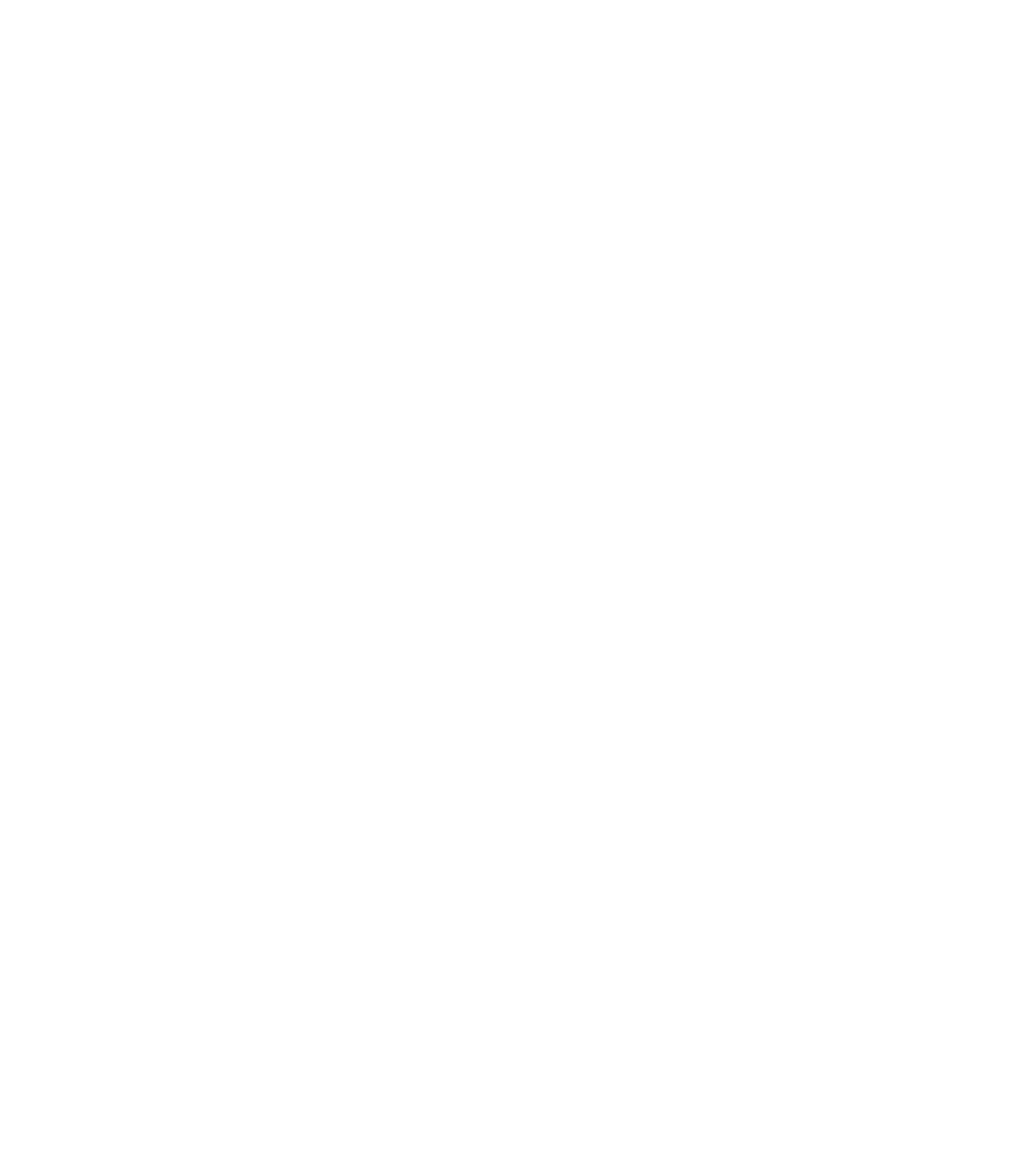
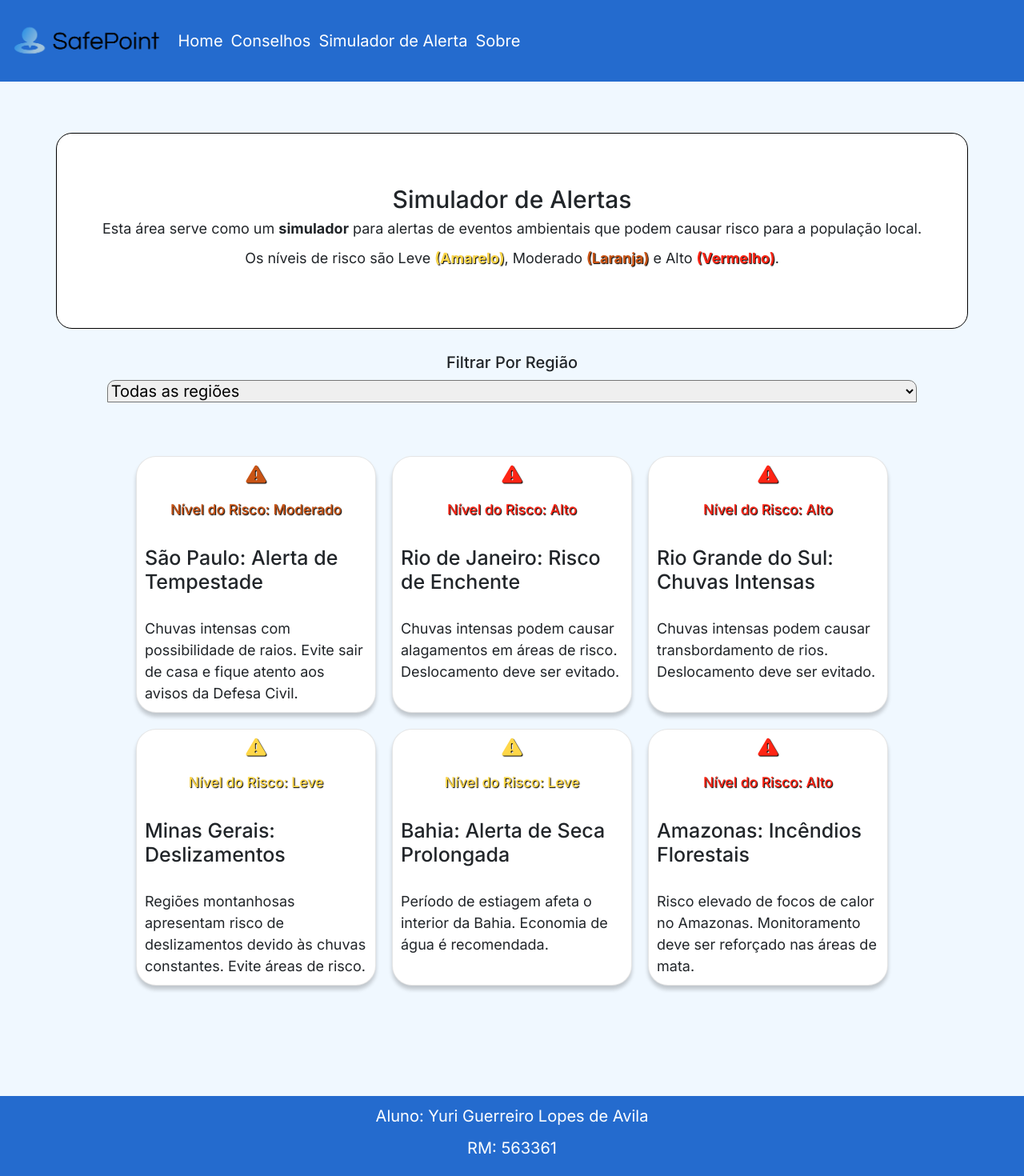
Before and after one commit to Yuri-GL-Avila/SafePoint, a plain HTML site: page assets/pages/alertas.html in a window 1280 px wide. Shown: the whole page at 80% size. Before the commit the page ends 800 px from the top, so only its background shows below. Drawn offline with nearby package versions, Linux system fonts and the light colour scheme.

Commit message:
finalizada a pagina sobre e adicionado a pagina de alertas

```diff
--- /dev/null
+++ b/assets/JS/alertas.js
@@ -0,0 +1,13 @@
+function filtrarAlertas() {
+    const estadoSelecionado = document.getElementById("estado").value;
+    const alertas = document.querySelectorAll(".card-alerta");
+
+    alertas.forEach(card => {
+        const estado = card.getAttribute("data-estado");
+        if (estadoSelecionado === "todos" || estado === estadoSelecionado) {
+            card.style.display = "block";
+        } else {
+            card.style.display = "none";
+        }
+    });
+}
--- a/assets/pages/alertas.html
+++ b/assets/pages/alertas.html
@@ -0,0 +1,166 @@
+<!DOCTYPE html>
+<html lang="pt-BR">
+
+<head>
+    <meta charset="UTF-8">
+    <meta name="viewport" content="width=device-width, initial-scale=1.0">
+    <title>SafePoint - Alertas</title>
+    <!-- link com o JS -->
+    <script src="../JS/alertas.js"></script>
+    <!-- link com o JS -->
+
+    <!-- link com o google fonts -->
+    <link rel="preconnect" href="https://fonts.googleapis.com">
+    <link rel="preconnect" href="https://fonts.gstatic.com" crossorigin>
+    <link
+        href="https://fonts.googleapis.com/css2?family=Inter:ital,opsz,wght@0,14..32,100..900;1,14..32,100..900&display=swap"
+        rel="stylesheet">
+    <!-- link com o google fonts -->
+
+    <!-- link com o icons -->
+    <script src="https://kit.fontawesome.com/1cdde05848.js" crossorigin="anonymous"></script>
+    <!-- link com o icons -->
+
+    <!-- link com o bootstrap -->
+    <link href="https://cdn.jsdelivr.net/npm/bootstrap@5.3.6/dist/css/bootstrap.min.css" rel="stylesheet"
+        integrity="sha384-4Q6Gf2aSP4eDXB8Miphtr37CMZZQ5oXLH2yaXMJ2w8e2ZtHTl7GptT4jmndRuHDT" crossorigin="anonymous">
+    <!-- link com o bootstrap -->
+
+    <!-- link com o meu CSS -->
+    <link rel="stylesheet" href="../styles/style.css">
+    <!-- link com o meu CSS -->
+</head>
+
+<body>
+    <!-- cabeçalho -->
+    <nav class="navbar navbar-expand-lg">
+        <div class="container-fluid">
+            <a class="navbar-brand" href="../../index.html"><img src="../images/default.png"
+                    alt="logotipo em formato de pinpoint escrito SafePoint ao lado" class="logotipo"></a>
+            <button class="navbar-toggler" type="button" data-bs-toggle="collapse" data-bs-target="#navbarNav"
+                aria-controls="navbarNav" aria-expanded="false" aria-label="Toggle navigation">
+                <span class="navbar-toggler-icon"></span>
+            </button>
+            <div class="collapse navbar-collapse" id="navbarNav">
+                <ul class="navbar-nav">
+                    <li class="nav-item">
+                        <a class="nav-link" aria-current="page" href="../../index.html">Home</a>
+                    </li>
+                    <li class="nav-item">
+                        <a class="nav-link" href="./conselhos.html">Conselhos</a>
+                    </li>
+                    <li class="nav-item">
+                        <a class="nav-link" href="./alertas.html">Simulador de Alerta</a>
+                    </li>
+                    <li class="nav-item">
+                        <a class="nav-link" href="./sobre.html">Sobre</a>
+                    </li>
+                </ul>
+            </div>
+        </div>
+    </nav>
+
+    <!-- cabeçalho -->
+
+    <main>
+
+
+        <div class="container alerta-titulo">
+            <h1>Simulador de Alertas</h1>
+            <p>Esta área serve como um <strong>simulador</strong> para alertas de eventos ambientais que podem causar
+                risco para a população local.</p>
+            <p>Os níveis de risco são Leve <strong class="perigo-amarelo">(Amarelo)</strong>, Moderado <strong class="perigo-laranja">(Laranja)</strong> e Alto <strong class="perigo-vermelho">(Vermelho)</strong>.</p>
+        </div>
+
+        <section class="container select-filtro my-5">
+            <h2 class="mb-3">Filtrar Por Região</h2>
+            <select id="estado" class="select-estado" onchange="filtrarAlertas()">
+                <option value="todos">Todas as regiões</option>
+                <option value="sp">São Paulo</option>
+                <option value="rj">Rio de Janeiro</option>
+                <option value="rs">Rio Grande do Sul</option>
+                <option value="ba">Bahia</option>
+                <option value="mg">Minas Gerais</option>
+                <option value="am">Amazonas</option>
+                <!-- Adicione mais conforme necessário -->
+            </select>
+
+            <section class="cards-alerta-section row" id="alertaContainer">
+                <article class="card-alerta col-12 col-sm12 col-md-6 col-lg-4" data-estado="sp">
+                    <div class="card-body">
+                        <i class="fa-solid fa-triangle-exclamation perigo-laranja"></i>
+                        <h3 class="perigo-laranja">Nível do Risco: Moderado</h3>
+                        <h5 class="card-title">São Paulo: Alerta de Tempestade</h5>
+                        <p class="card-text">Chuvas intensas com possibilidade de raios. Evite sair de casa e fique atento aos avisos da Defesa Civil.</p>
+                    </div>
+                </article>
+
+                <article class="card-alerta col-12 col-sm12 col-md-6 col-lg-4" data-estado="rj">
+                    <div class="card-body">
+                        <i class="fa-solid fa-triangle-exclamation perigo-vermelho"></i>
+                        <h3 class="perigo-vermelho">Nível do Risco: Alto</h3>
+                        <h5 class="card-title">Rio de Janeiro: Risco de Enchente </h5>
+                        <p class="card-text">Chuvas intensas podem causar alagamentos em áreas de risco. Deslocamento deve ser evitado.</p>
+                    </div>
+                </article>
+
+                <article class="card-alerta col-12 col-sm12 col-md-6 col-lg-4" data-estado="rs">
+                    <div class="card-body">
+                        <i class="fa-solid fa-triangle-exclamation perigo-vermelho"></i>
+                        <h3 class="perigo-vermelho">Nível do Risco: Alto</h3>
+                        <h5 class="card-title">Rio Grande do Sul: Chuvas Intensas</h5>
+                        <p class="card-text">Chuvas intensas podem causar transbordamento de rios.
+                            Deslocamento deve ser evitado.</p>
+                    </div>
+                </article>
+
+                <article class="card-alerta col-12 col-sm12 col-md-6 col-lg-4" data-estado="mg">
+                    <div class="card-body">
+                        <i class="fa-solid fa-triangle-exclamation perigo-amarelo"></i>
+                        <h3 class="perigo-amarelo">Nível do Risco: Leve</h3>
+                        <h5 class="card-title">Minas Gerais: Deslizamentos</h5>
+                        <p class="card-text">Regiões montanhosas apresentam risco de deslizamentos devido às chuvas constantes. Evite áreas de risco.</p>
+                    </div>
+                </article>
+
+                <article class="card-alerta col-12 col-sm12 col-md-6 col-lg-4" data-estado="ba">
+                    <div class="card-body">
+                        <i class="fa-solid fa-triangle-exclamation perigo-amarelo"></i>
+                        <h3 class="perigo-amarelo">Nível do Risco: Leve</h3>
+                        <h5 class="card-title">Bahia: Alerta de Seca Prolongada</h5>
+                        <p class="card-text">Período de estiagem afeta o interior da Bahia. Economia de água é
+                            recomendada.</p>
+                    </div>
+                </article>
+
+                <article class="card-alerta col-12 col-sm12 col-md-6 col-lg-4" data-estado="am">
+                    <div class="card-body">
+                        <i class="fa-solid fa-triangle-exclamation perigo-vermelho"></i>
+                        <h3 class="perigo-vermelho">Nível do Risco: Alto</h3>
+                        <h5 class="card-title">Amazonas: Incêndios Florestais</h5>
+                        <p class="card-text">Risco elevado de focos de calor no Amazonas. Monitoramento deve ser reforçado nas áreas de mata.
+                        </p>
+                    </div>
+                </article>
+
+            </section>
+
+
+
+
+    </main>
+
+    <!-- footer -->
+    <footer class="rodape">
+        <p>Aluno: Yuri Guerreiro Lopes de Avila</p>
+        <p>RM: 563361</p>
+    </footer>
+    <!-- footer -->
+
+
+    <script src="https://cdn.jsdelivr.net/npm/bootstrap@5.3.6/dist/js/bootstrap.bundle.min.js"
+        integrity="sha384-j1CDi7MgGQ12Z7Qab0qlWQ/Qqz24Gc6BM0thvEMVjHnfYGF0rmFCozFSxQBxwHKO"
+        crossorigin="anonymous"></script>
+</body>
+
+</html>
--- a/assets/styles/style.css
+++ b/assets/styles/style.css
@@ -8,7 +8,13 @@
 :root {
     /* varibles */
     --font-padrao: "Inter", sans-serif;
-
+    --bg-padrao: #F0F8FF;
+    --cor-nav-e-btn: #246BCE;
+    --cor-btn-hover: #1f4aa7;
+    --cor-texto-escuro: #000;
+    --cor-texto-claro: #fff;
+    --cor-box-shadow: rgb(0, 0, 0, 0.2);
+    --cor-border: rgb(0, 0, 0, 0.1);
 }
 
 html {
@@ -18,17 +24,17 @@ html {
 body {
     font-size: 16px;
     font-family: var(--font-padrao);
-    background-color: #F0F8FF;
+    background-color: var(--bg-padrao);
 }
 
 /* barra de navegação */
 .navbar {
-    background-color: #246BCE;
+    background-color: var(--cor-nav-e-btn);
 }
 
 .nav-item a {
     font-size: 2rem;
-    color: #fff;
+    color: var(--cor-texto-claro);
 }
 
 .navbar-toggler-icon {
@@ -56,7 +62,7 @@ body {
     display: flex;
     flex-direction: column;
     padding: 10% 5%;
-    color: #fff;
+    color: var(--cor-texto-claro);
     text-shadow: 2px 2px 2px #000;
     font-size: 1.8rem;
 }
@@ -69,8 +75,8 @@ body {
 
 .hero-div a {
     text-decoration: none;
-    color: #fff;
-    background-color: #246BCE;
+    color: var(--cor-texto-claro);
+    background-color: var(--cor-nav-e-btn);
     width: 20rem;
     padding: 10px 20px;
     margin-top: 20px;
@@ -80,7 +86,7 @@ body {
 }
 
 .hero-div a:hover {
-    background-color: #1f4aa7;
+    background-color: var(--cor-btn-hover);
 }
 /* hero */
 
@@ -92,10 +98,10 @@ body {
     padding: 20px 20px;
     text-align: center;
     border-radius: 20px;
-    box-shadow: 5px 5px 3px #ccc;
-    background-color: #246BCE;
-    color: #fff;
-    text-shadow: 2px 2px 2px #000;
+    box-shadow: 0px 5px 3px var(--cor-box-shadow);
+    border: 1px solid var(--cor-border);
+    background-color: var(--cor-texto-claro);
+    color: var(--cor-texto-escuro);
 }
 
 .cards-section {
@@ -109,13 +115,14 @@ body {
 }
 
 .card {
-    background-color: #fff;
+    background-color: var(--cor-texto-claro);
     max-height: 30%;
     width: 300px;
     padding: 0;
     margin: 10px;
     border-radius: 25px;
-    box-shadow: 0 5px 5px rgba(0, 0, 0, 0.1);
+    border: 1px solid var(--cor-border);
+    box-shadow: 0 5px 5px var(--cor-box-shadow);
 }
 @media (max-width: 768px) {
     .card {
@@ -163,7 +170,7 @@ body {
     width: 100%;
     height: 100px;
     background-color: #246BCE;
-    color: #fff;
+    color: var(--cor-texto-claro);
     font-size: 2rem;
     display: flex;
     flex-direction: column;
@@ -177,7 +184,9 @@ body {
 
 /* página de conselhos */
 .conselhos-desc {
-    background-color: #ccc;
+    background-color: var(--cor-texto-claro);
+    box-shadow: 0 5px 3px rgb(0, 0, 0, 0.2);
+    border: 1px solid var(--cor-border);
     text-align: center;
     max-width: 90%;
     padding: 5% 0;
@@ -196,7 +205,7 @@ body {
 .btn-colapsavel {
     border: solid 1px #000;
     font-size: 2.2rem;
-    color: #000;
+    color: var(--cor-texto-escuro);
 }
 
 
@@ -215,11 +224,11 @@ body {
 } */
 #incendio-btn:hover {
     background-color: #FF9393;
-    border: 1px solid #FF3324;
+    border: 1px solid #FF2515;
 }
 #incendio-btn[aria-expanded="true"] {
     background-color: #FF9393;
-    border: 1px solid #FF3324;
+    border: 1px solid #FF2515;
 }
 
 /* #tempestade-btn {
@@ -260,7 +269,7 @@ body {
 #incendioCollapse {
     background-color: #FF9393;
     border-radius: 15px;
-    box-shadow: 2px 2px 5px #FF3324;
+    box-shadow: 2px 2px 5px #FF2515;
 }
 #tempestadeCollapse {
     background-color: #FFFFB6;
@@ -289,4 +298,113 @@ body {
     padding: 10%;
 }
 
+.sobre-titulo {
+    text-align: center;
+    background-color: var(--cor-texto-claro);
+    border-radius: 20px;
+    border: 1px solid var(--cor-border);
+    box-shadow: 0px 3px 5px var(--cor-box-shadow);
+    padding: 20px;
+}
+.sobre-titulo h1 {
+    font-size: 3.5rem;
+}
+.sobre-titulo p {
+    font-size: 2rem;
+}
+
+.sobre-paragrafo {
+    background-color: var(--cor-texto-claro);
+    border-radius: 20px;
+    border: 1px solid var(--cor-border);
+    box-shadow: 0px 3px 5px var(--cor-box-shadow);
+    padding: 10px;
+}
+.sobre-paragrafo h2 {
+    font-size: 2.2rem;
+}
+.sobre-paragrafo p {
+    font-size: 1.8rem;
+}
+
 /* fim da página sobre */
+
+/* página de alertas */
+    .alerta-titulo {
+        text-align: center;
+        padding: 5% 0;
+        margin-top: 5%;
+        border-radius: 20px;
+        border: 1px solid  #000;
+        background-color: var(--cor-texto-claro);
+    }
+
+    .alerta-titulo h1 {
+        font-size: 3rem;
+    }
+    .alerta-titulo p {
+        font-size: 1.8rem;
+    }
+
+    .perigo-amarelo {
+        color: #FFD748;
+        text-shadow: 1px 1px 1px #000;
+    }
+    .perigo-laranja {
+        color: #C95415;
+        text-shadow: 1px 1px 1px #000;
+    }
+    .perigo-vermelho {
+        color: #FF2515;
+        text-shadow: 1px 1px 1px #000;
+    }
+
+    .select-filtro {
+        display: flex;
+        flex-direction: column;
+        align-items: center;
+    }
+
+    .select-estado {
+        margin: 0 0 5%;
+        width: 90%;
+        font-size: 2rem;
+        border-radius: 10px 10px 0 0;
+        cursor: pointer;
+    }
+
+    .cards-alerta-section {
+        display: flex;
+        justify-content: center;
+    }
+
+    .card-alerta {
+        background-color: var(--cor-texto-claro);
+        max-height: 30%;
+        width: 300px;
+        padding: 0;
+        margin: 10px;
+        border-radius: 25px;
+        box-shadow: 0 5px 5px var(--cor-box-shadow);
+        border: 1px solid var(--cor-border);
+    }
+    .card-alerta:hover {
+        transform: scale(1.05);
+        transition: 0.2s;
+    }
+
+    .card-alerta i {
+        font-size: 2.5rem;
+        padding-top: 10px;
+    }
+    .card-alerta h3 {
+        margin: none;
+    }
+    .card-alerta h5 {
+        font-size: 2.5rem;
+        padding: 10px;
+    }
+    .card-alerta p {
+        padding: 0 10px 10px 10px;
+    }
+/* página de alertas */
```
Also changed, not shown: assets/pages/sobre.html (+17 -11 lines).
